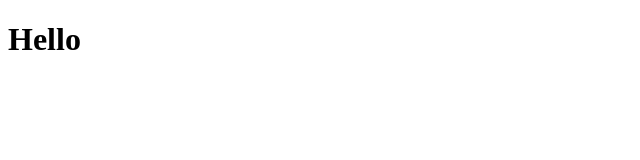
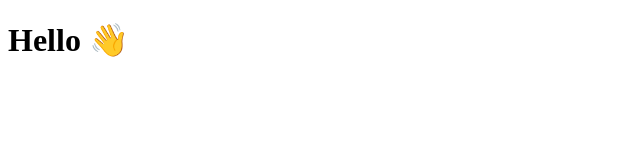
Before and after one commit to moses-ka/maticos-project, a plain HTML site: page index.html in a window 1280 px wide. Shown: the full height of the page, 0-640 px from the left. Drawn offline with Linux system fonts and the light colour scheme.

Commit message:
Update index.html

```diff
--- a/index.html
+++ b/index.html
@@ -7,6 +7,6 @@
     <title>Hello</title>
 </head>
 <body>
-    <h1>Hello</h1>
+    <h1>Hello 👋</h1>
 </body>
 </html>
```
